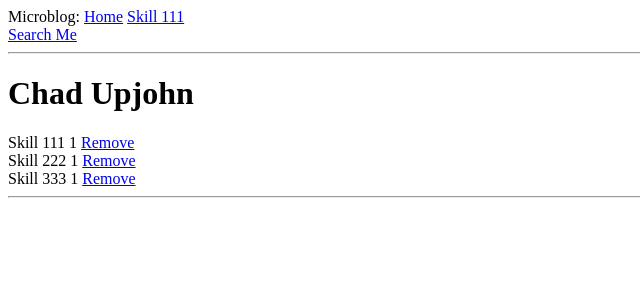
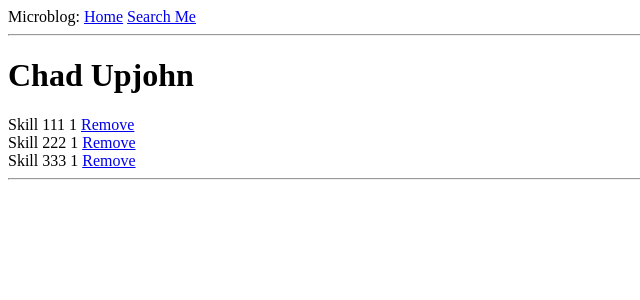
Before and after one commit to upjohnc/skillList, a Flask app: page /editEskill/1 in a window 1280 px wide. Shown: the top 300 px of the page, without its empty margins (0-640 px from the left). Run offline with Flask 2, Linux system fonts and the light colour scheme; data comes from the database, SQL or seed files in the repository.

Commit message:
Edited base

```diff
--- a/app/templates/base.html
+++ b/app/templates/base.html
@@ -7,8 +7,7 @@
     {% endif %}
   </head>
   <body>
-    <div>Microblog: <a href="/index">Home</a>  <a href="/skill/Skill 111">Skill 111</a> </div>
-    <div><a href = "/SkillSearchForm">Search Me</a></div>
+    <div>Microblog: <a href="/index">Home</a> <a href = "/SkillSearchForm">Search Me</a></div>
     <hr>
     {% with messages = get_flashed_messages() %}
       {% if messages %}
```
